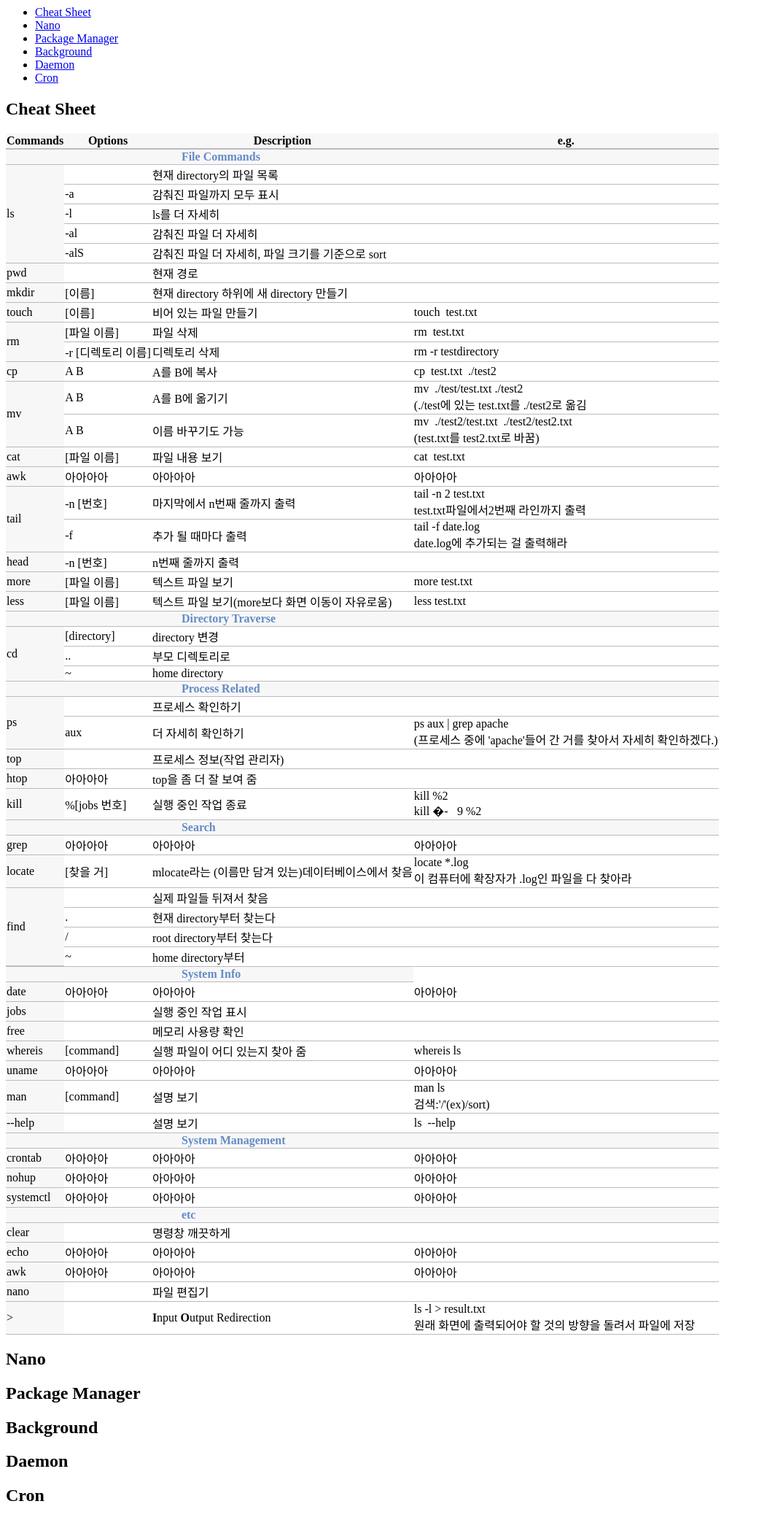
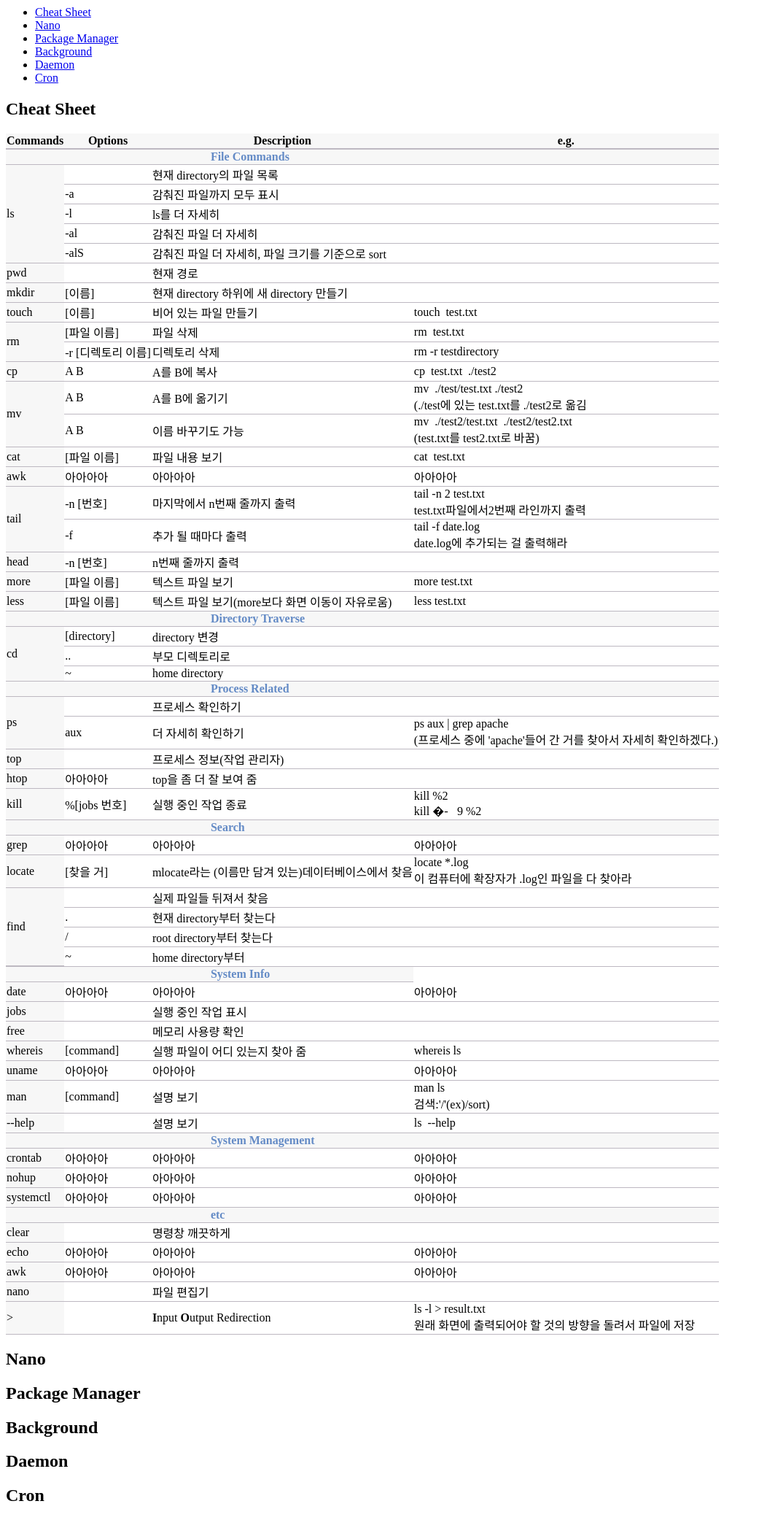
Before and after one commit to finddme/finddme.github.io, a Jekyll site: the page built from _posts/2022-01-12-Linux.md, in a window 1280 px wide. Shown: the whole page at 73% size, without its empty margins (0-1041 px from the left). Built offline with Jekyll 4.4.1, drawn with Linux system fonts in a browser that asks for light colours.

Commit message:
Update 2022-01-12-Linux.md

```diff
--- a/_posts/2022-01-12-Linux.md
+++ b/_posts/2022-01-12-Linux.md
@@ -44,7 +44,7 @@ tag: Linux
    <body>
      <table style="border-collapse:collapse">
        <tr><th class="line4" bgcolor="#F8F7F9">Commands</th><th class="line4">Options</th><th class="line4">Description</th><th class="line4">e.g.</th></tr>
-       <tr><td class="line3"> </td><td class="line3"> </td><td class="line3">&nbsp;&nbsp;&nbsp;&nbsp;&nbsp;&nbsp;&nbsp;&nbsp;&nbsp;&nbsp;<span style="color:#648BC6; font-weight: bold;">File Commands</span></td><td class="line3"> </td></tr>
+       <tr><td class="line3"> </td><td class="line3"> </td><td class="line3">&nbsp;&nbsp;&nbsp;&nbsp;&nbsp;&nbsp;&nbsp;&nbsp;&nbsp;&nbsp;&nbsp;&nbsp;&nbsp;&nbsp;&nbsp;&nbsp;&nbsp;&nbsp;&nbsp;&nbsp;<span style="color:#648BC6; font-weight: bold;">File Commands</span></td><td class="line3"> </td></tr>
        <tr><td class="line3" rowspan="5">ls</td><td class="line"> </td><td class="line">현재 directory의 파일 목록</td><td class="line"> </td></tr>
        <tr><td class="line">-a</td><td class="line">감춰진 파일까지 모두 표시</td><td class="line"> </td></tr>
        <tr><td class="line">-l</td><td class="line">ls를 더 자세히</td><td class="line"> </td></tr>
@@ -65,24 +65,24 @@ tag: Linux
        <tr><td class="line3" rowspan="1">head</td><td class="line">-n [번호]</td><td class="line">n번째 줄까지 출력</td><td class="line"> </td></tr>
        <tr><td class="line3" rowspan="1">more</td><td class="line">[파일 이름]</td><td class="line">텍스트 파일 보기</td><td class="line">more test&#46;txt</td></tr>
        <tr><td class="line3" rowspan="1">less</td><td class="line">[파일 이름]</td><td class="line">텍스트 파일 보기(more보다 화면 이동이 자유로움)</td><td class="line">less test&#46;txt</td></tr>
-       <tr><td class="line3"> </td><td class="line3"> </td><td class="line3">&nbsp;&nbsp;&nbsp;&nbsp;&nbsp;&nbsp;&nbsp;&nbsp;&nbsp;&nbsp;<span style="color:#648BC6; font-weight: bold;">Directory Traverse</span></td><td class="line3"></td></tr>
+       <tr><td class="line3"> </td><td class="line3"> </td><td class="line3">&nbsp;&nbsp;&nbsp;&nbsp;&nbsp;&nbsp;&nbsp;&nbsp;&nbsp;&nbsp;&nbsp;&nbsp;&nbsp;&nbsp;&nbsp;&nbsp;&nbsp;&nbsp;&nbsp;&nbsp;<span style="color:#648BC6; font-weight: bold;">Directory Traverse</span></td><td class="line3"></td></tr>
        <tr><td class="line3" rowspan="3">cd</td><td class="line">[directory]</td><td class="line">directory 변경</td><td class="line"> </td></tr>
        <tr><td class="line">..</td><td class="line">부모 디렉토리로</td><td class="line"> </td></tr>
        <tr><td class="line">~</td><td class="line">home directory</td><td class="line"> </td></tr>
-       <tr><td class="line3"> </td><td class="line3"> </td><td class="line3">&nbsp;&nbsp;&nbsp;&nbsp;&nbsp;&nbsp;&nbsp;&nbsp;&nbsp;&nbsp;<span style="color:#648BC6; font-weight: bold;">Process Related</span></td><td class="line3"> </td></tr>
+       <tr><td class="line3"> </td><td class="line3"> </td><td class="line3">&nbsp;&nbsp;&nbsp;&nbsp;&nbsp;&nbsp;&nbsp;&nbsp;&nbsp;&nbsp;&nbsp;&nbsp;&nbsp;&nbsp;&nbsp;&nbsp;&nbsp;&nbsp;&nbsp;&nbsp;<span style="color:#648BC6; font-weight: bold;">Process Related</span></td><td class="line3"> </td></tr>
        <tr><td class="line3" rowspan="2">ps</td><td class="line"> </td><td class="line">프로세스 확인하기</td><td class="line"> </td></tr>
        <tr><td class="line">aux</td><td class="line">더 자세히 확인하기</td><td class="line">ps aux &#124; grep apache <br> (프로세스 중에 'apache'들어 간 거를 찾아서 자세히 확인하겠다.)</td></tr>
        <tr><td class="line3" rowspan="1">top</td><td class="line"> </td><td class="line">프로세스 정보(작업 관리자)</td><td class="line"> </td></tr>
        <tr><td class="line3" rowspan="1">htop</td><td class="line">아아아아</td><td class="line">top을 좀 더 잘 보여 줌</td><td class="line"> </td></tr>
        <tr><td class="line3" rowspan="1">kill</td><td class="line">&#37;[jobs 번호]</td><td class="line">실행 중인 작업 종료</td><td class="line">kill &#37;2<br>kill &#00;-&#08;9 &#37;2</td></tr>
-       <tr><td class="line3"> </td><td class="line3"> </td><td class="line3">&nbsp;&nbsp;&nbsp;&nbsp;&nbsp;&nbsp;&nbsp;&nbsp;&nbsp;&nbsp;<span style="color:#648BC6; font-weight: bold;">Search</span></td><td class="line3"> </td></tr>
+       <tr><td class="line3"> </td><td class="line3"> </td><td class="line3">&nbsp;&nbsp;&nbsp;&nbsp;&nbsp;&nbsp;&nbsp;&nbsp;&nbsp;&nbsp;&nbsp;&nbsp;&nbsp;&nbsp;&nbsp;&nbsp;&nbsp;&nbsp;&nbsp;&nbsp;<span style="color:#648BC6; font-weight: bold;">Search</span></td><td class="line3"> </td></tr>
        <tr><td class="line3" rowspan="1">grep</td><td class="line">아아아아</td><td class="line">아아아아</td><td class="line">아아아아</td></tr>
        <tr><td class="line3" rowspan="1">locate</td><td class="line">[찾을 거]</td><td class="line">mlocate라는 (이름만 담겨 있는)데이터베이스에서 찾음</td><td class="line">locate &#42;&#46;log<br>이 컴퓨터에 확장자가 &#46;log인 파일을 다 찾아라</td></tr>
        <tr><td class="line4" rowspan="4">find</td><td class="line"> </td><td class="line">실제 파일들 뒤져서 찾음</td><td class="line"> </td></tr>
        <tr><td class="line">&#46;</td><td class="line">현재 directory부터 찾는다</td><td class="line"> </td></tr>
        <tr><td class="line">&#47;</td><td class="line">root directory부터 찾는다</td><td class="line"> </td></tr>
        <tr><td class="line">~</td><td class="line">home directory부터 </td><td class="line"> </td></tr>
-       <tr><td class="line3"> </td><td class="line3"> </td><td class="line3">&nbsp;&nbsp;&nbsp;&nbsp;&nbsp;&nbsp;&nbsp;&nbsp;&nbsp;&nbsp;<span style="color:#648BC6; font-weight: bold;">System Info</span></td></tr>
+       <tr><td class="line3"> </td><td class="line3"> </td><td class="line3">&nbsp;&nbsp;&nbsp;&nbsp;&nbsp;&nbsp;&nbsp;&nbsp;&nbsp;&nbsp;&nbsp;&nbsp;&nbsp;&nbsp;&nbsp;&nbsp;&nbsp;&nbsp;&nbsp;&nbsp;<span style="color:#648BC6; font-weight: bold;">System Info</span></td></tr>
        <tr><td class="line3" rowspan="1">date</td><td class="line">아아아아</td><td class="line">아아아아</td><td class="line">아아아아</td></tr>
        <tr><td class="line3" rowspan="1">jobs</td><td class="line"> </td><td class="line">실행 중인 작업 표시</td><td class="line"> </td></tr>
        <tr><td class="line3" rowspan="1">free</td><td class="line"> </td><td class="line">메모리 사용량 확인</td><td class="line"> </td></tr>
@@ -90,11 +90,11 @@ tag: Linux
        <tr><td class="line3" rowspan="1">uname</td><td class="line">아아아아</td><td class="line">아아아아</td><td class="line">아아아아</td></tr>
        <tr><td class="line3" rowspan="1">man</td><td class="line">[command]</td><td class="line">설명 보기</td><td class="line">man ls<br>검색:'&#47;'(ex)&#47;sort)</td></tr>
        <tr><td class="line3" rowspan="1">--help</td><td class="line"> </td><td class="line">설명 보기</td><td class="line">ls&nbsp;&nbsp;--help</td></tr>
-       <tr><td class="line3"> </td><td class="line3"> </td><td class="line3">&nbsp;&nbsp;&nbsp;&nbsp;&nbsp;&nbsp;&nbsp;&nbsp;&nbsp;&nbsp;<span style="color:#648BC6; font-weight: bold;">System Management</span></td><td class="line3"> </td></tr>
+       <tr><td class="line3"> </td><td class="line3"> </td><td class="line3">&nbsp;&nbsp;&nbsp;&nbsp;&nbsp;&nbsp;&nbsp;&nbsp;&nbsp;&nbsp;&nbsp;&nbsp;&nbsp;&nbsp;&nbsp;&nbsp;&nbsp;&nbsp;&nbsp;&nbsp;<span style="color:#648BC6; font-weight: bold;">System Management</span></td><td class="line3"> </td></tr>
        <tr><td class="line3" rowspan="1">crontab</td><td class="line">아아아아</td><td class="line">아아아아</td><td class="line">아아아아</td></tr>
        <tr><td class="line3" rowspan="1">nohup</td><td class="line">아아아아</td><td class="line">아아아아</td><td class="line">아아아아</td></tr>
        <tr><td class="line3" rowspan="1">systemctl</td><td class="line">아아아아</td><td class="line">아아아아</td><td class="line">아아아아</td></tr>
-       <tr><td class="line3"> </td><td class="line3"> </td><td class="line3">&nbsp;&nbsp;&nbsp;&nbsp;&nbsp;&nbsp;&nbsp;&nbsp;&nbsp;&nbsp;<span style="color:#648BC6; font-weight: bold;">etc&nbsp;</span></td><td class="line3"> </td></tr>
+       <tr><td class="line3"> </td><td class="line3"> </td><td class="line3">&nbsp;&nbsp;&nbsp;&nbsp;&nbsp;&nbsp;&nbsp;&nbsp;&nbsp;&nbsp;&nbsp;&nbsp;&nbsp;&nbsp;&nbsp;&nbsp;&nbsp;&nbsp;&nbsp;&nbsp;<span style="color:#648BC6; font-weight: bold;">etc&nbsp;</span></td><td class="line3"> </td></tr>
        <tr><td class="line3" rowspan="1">clear</td><td class="line"> </td><td class="line">명령창 깨끗하게</td><td class="line"> </td></tr>
        <tr><td class="line3" rowspan="1">echo</td><td class="line">아아아아</td><td class="line">아아아아</td><td class="line">아아아아</td></tr>
        <tr><td class="line3" rowspan="1">awk</td><td class="line">아아아아</td><td class="line">아아아아</td><td class="line">아아아아</td></tr>
```
